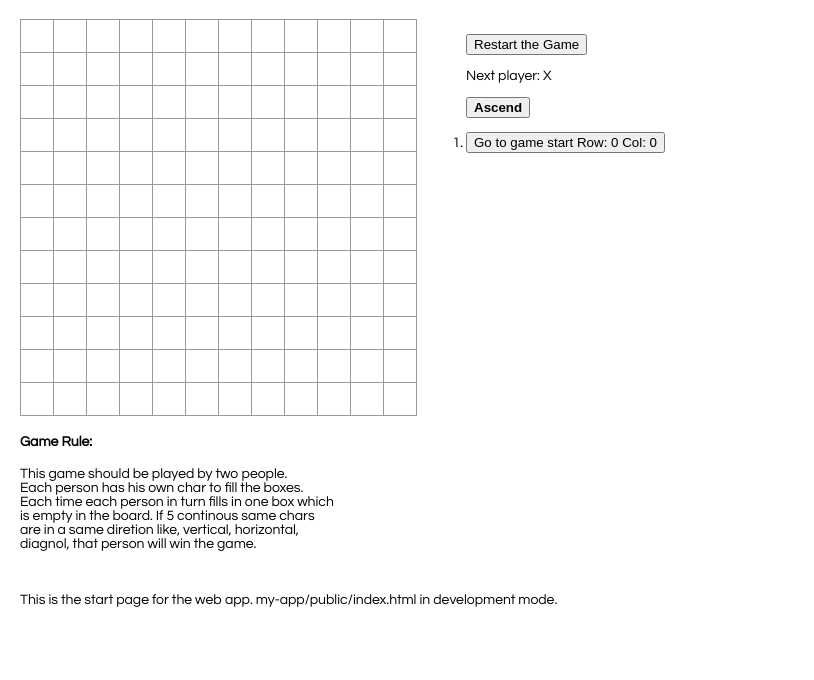
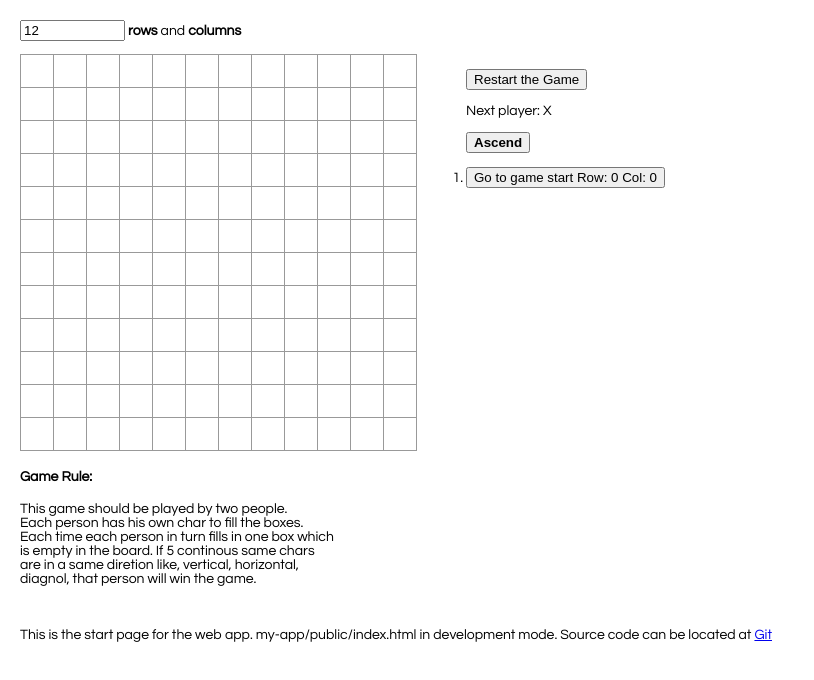
Before and after one commit to yongjiel/five_adjacent_chess, a React app: page / in a window 1280 px wide. Shown: the whole page, without its empty margins (0-814 px from the left). Built offline with nearby package versions, Linux system fonts and the light colour scheme.

Commit message:
Add an input field into the game to let user define row and column numbers

```diff
--- a/public/index.html
+++ b/public/index.html
@@ -43,6 +43,6 @@
     </p>
     </div>
    <br/><br/>
-   This is the start page for the web app. my-app/public/index.html in development mode.
+   This is the start page for the web app. my-app/public/index.html in development mode. Source code can be located at <a href="https://github.com/yongjiel/five_adjacent_chest"> Git </a>
   </body>
 </html>
--- a/src/Game.js
+++ b/src/Game.js
@@ -1,6 +1,7 @@
 import React from 'react';
 import './index.css';
 import Board from './Board.js';
+import Rows from './square_rows.js';
 
 class Game extends React.Component {
   constructor(props) {
@@ -21,6 +22,7 @@ class Game extends React.Component {
       xIsNext: true,
       stepNumber: 0,
       rows: rows,
+      fixed: false, // after rows is changed in input box, it is true. No more change further.
       locations: [{
         row: 0,
         col: 0,
@@ -238,6 +240,7 @@ class Game extends React.Component {
         col: col
       }]),
       bold: history.length,
+      fixed: true,
     });
   }
 
@@ -255,6 +258,38 @@ class Game extends React.Component {
               bold: step,
             })
             this.jumpTo(step)
+    }
+
+  focusInCurrentTarget(relatedTarget, currentTarget){
+    if (relatedTarget === null) return false;
+
+    var node = relatedTarget.parentNode;
+
+    while (node !== null) {
+      if (node === currentTarget) return true;
+      node = node.parentNode;
+    }
+
+    return false;
+  }
+
+  disableInput(e){
+    if (!this.focusInCurrentTarget(e.relatedTarget, e.currentTarget)) {
+      this.setState({
+        fixed: true,
+      })
+    }
+  }
+
+  updateInputValue(evt){
+    var value = evt.target.value;
+    if( value && ! value.toString().match(/^\d+$/)){
+      alert("Value must be integer!!!");
+      return;
+    }
+    this.setState({
+      rows: value,
+    })
   }
 
   toggle(){
@@ -287,6 +322,7 @@ class Game extends React.Component {
       var bold = this.state.bold
       var bold1 = bold > -1? "bold": ""
       var blue_color = bold>-1? "blue": ""
+      // bind method is very interesting. It is able to take extra args.
       return (
         <li key={move}>
            <button
@@ -314,9 +350,16 @@ class Game extends React.Component {
       status = 'Next player: ' + (this.state.xIsNext ? 'X' : 'O');
       win_color = 'black'
     }
-
+    // When using bind in updateInputValue function, this can be used inside updateInputValue()
     return (
-      <div className="game" key={"Game1"}>
+      <div  key={"Game1"}>
+        <div className="game-input" key={"rows"}>
+          <Rows rows={this.state.rows}
+                onChange={ this.updateInputValue.bind(this) }
+                onBlur={this.disableInput.bind(this)}
+                fixed={this.state.fixed}/>
+        </div>  <br/>
+        <div className="game">
           <div className="game-board" key={"Board1"}>
             <Board
               match={this.state.match}
@@ -335,6 +378,7 @@ class Game extends React.Component {
             </ol>
           </div>
         </div>
+      </div>
     );
   }
 }
--- a/src/index.css
+++ b/src/index.css
@@ -47,4 +47,18 @@ ol, ul {
 
 .game-info {
   margin-left: 20px;
+  margin-right: 20px;
+  max-width: 20%;
+  max-height: 20%;
 }
+
+.game-input{
+
+  /*background: gold;*/
+}
+
+.game-board{
+  float: left;
+  max-width: 50%;
+  max-height: 50%;
+}
--- /dev/null
+++ b/src/square_rows.js
@@ -0,0 +1,25 @@
+import React from 'react';
+import './index.css';
+
+
+function Rows(props) {
+  var color = 'lightgrey';
+  return (
+    <div className="rows" key={"rows1"}>
+      <input  placeholder={props.rows}
+         id={"rows"}
+         value={props.rows}
+        onChange={evt => props.onChange(evt)}
+        onBlur={evt => props.onBlur(evt)}
+        size="10"
+        disabled={props.fixed? true : false}
+        style={props.fixed? {backgroundColor: color} : {}}
+      >
+      </input>
+      &nbsp;<b>rows</b> and <b>columns</b>
+    </div>
+  );
+}
+
+// Must export!
+export default Rows;
```
Also changed, not shown: src/Square.js (+17 -0 lines), src/index.js (+0 -17 lines). Lines whose indentation alone changed are shown as unchanged.
